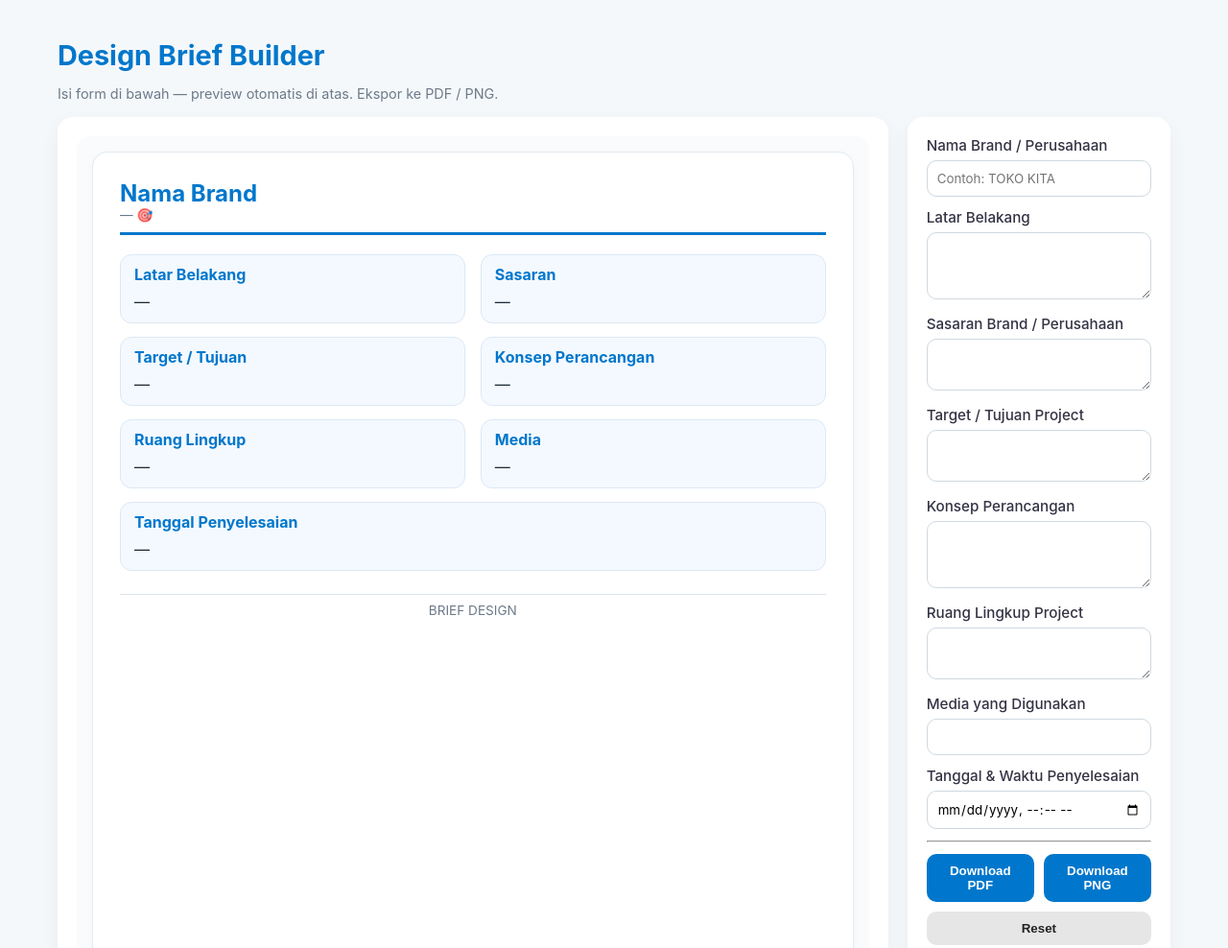
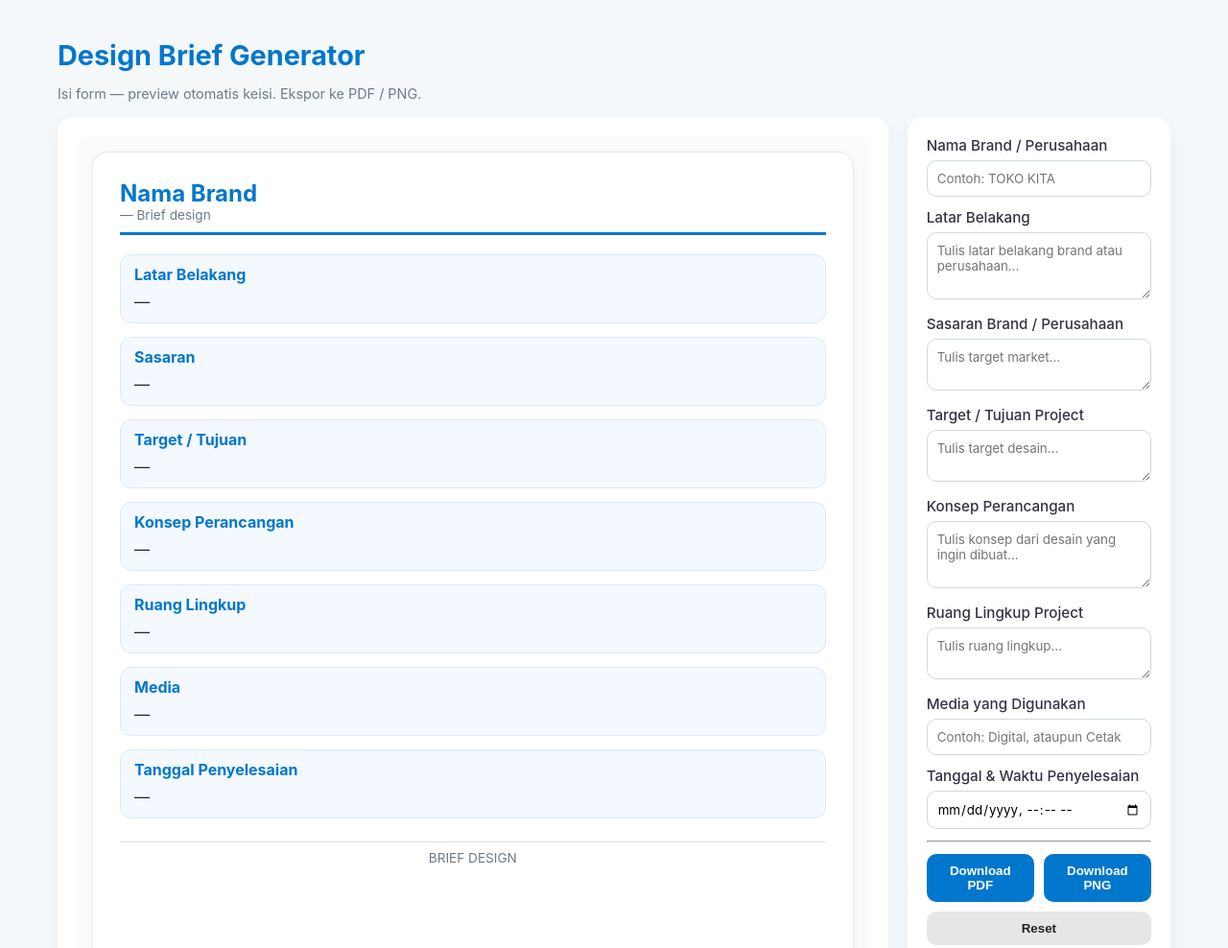
Before and after one commit to Lyf297/BRIEFDESIGN-GENERATOR, a plain HTML site: page index.html in a window 1280 px wide. Shown: the top 988 px of the page at 96% size. Drawn offline with nearby package versions, Linux system fonts and the light colour scheme.

Commit message:
Update index.html

```diff
--- a/index.html
+++ b/index.html
@@ -1,40 +1,140 @@
 <!doctype html>
 <html lang="id">
 <head>
-  <meta charset="utf-8" />
-  <meta name="viewport" content="width=device-width,initial-scale=1" />
-  <title>Design Brief Builder</title>
+<meta charset="utf-8">
+<meta name="viewport" content="width=device-width, initial-scale=1">
+<title>Design Brief Generator</title>
 <link rel="stylesheet" href="style.css">
 </head>
 <body>
 <div class="app">
   <header>
-      <h1>Design Brief Builder</h1>
-      <p class="muted">Isi form di bawah — preview otomatis di atas. Ekspor ke PDF / PNG.</p>
+    <h1>Design Brief Generator</h1>
+    <p class="muted">Isi form — preview otomatis keisi. Ekspor ke PDF / PNG.</p>
   </header>
 
   <main class="grid">
     <!-- PREVIEW -->
     <section class="panel preview-panel">
-        <div class="preview-frame" id="previewFrame">
+      <div class="preview-frame">
         <article class="brief-doc" id="briefDoc">
           <header class="doc-header">
-              <h2 id="vBrand">Nama Brand</h2>
-              <div class="meta"> — 🎯</div>
+            <h2 id="vBrand">TOKO KITA</h2>
+            <div class="meta">— Brief design</div>
           </header>
 
           <div class="brief-body">
             <div class="brief-row">
               <div class="brief-col">
                 <h3>Latar Belakang</h3>
-                  <p id="vBackground">—</p>
-                </div>
-                <div class="brief-col">
-                  <h3>Sasaran</h3>
-                  <p id="vAudience">—</p>
+                <p id="vBackground"></p>
               </div>
             </div>
 
+            <div class="brief-row">
+              <div class="brief-col">
+                <h3>Sasaran</h3>
+                <p id="vAudience"></p>
+              </div>
+            </div>
+
+            <div class="brief-row">
+              <div class="brief-col">
+                <h3>Target / Tujuan</h3>
+                <p id="vGoal"></p>
+              </div>
+            </div>
+
+            <div class="brief-row">
+              <div class="brief-col">
+                <h3>Konsep Perancangan</h3>
+                <p id="vConcept"></p>
+              </div>
+            </div>
+
+            <div class="brief-row">
+              <div class="brief-col">
+                <h3>Ruang Lingkup</h3>
+                <p id="vScope"></p>
+              </div>
+            </div>
+
+            <div class="brief-row">
+              <div class="brief-col">
+                <h3>Media</h3>
+                <p id="vMedia"></p>
+              </div>
+            </div>
+
+            <div class="brief-row">
+              <div class="brief-col">
+                <h3>Tanggal Penyelesaian</h3>
+                <p id="vDeadline"></p>
+              </div>
+            </div>
+          </div>
+
+          <footer class="doc-footer">BRIEF DESIGN</footer>
+        </article>
+      </div>
+    </section>
+
+    <!-- FORM -->
+    <section class="panel form-panel">
+      <form id="briefForm">
+        <label>Nama Brand / Perusahaan
+          <input type="text" name="brand" placeholder="Contoh: TOKO KITA">
+        </label>
+
+        <label>Latar Belakang
+          <textarea name="background" rows="3" placeholder="Tulis latar belakang brand atau perusahaan..."></textarea>
+        </label>
+
+        <label>Sasaran Brand / Perusahaan
+          <textarea name="audience" rows="2" placeholder="Tulis target market..."></textarea>
+        </label>
+
+        <label>Target / Tujuan Project
+          <textarea name="goal" rows="2" placeholder="Tulis target desain..."></textarea>
+        </label>
+
+        <label>Konsep Perancangan
+          <textarea name="concept" rows="3" placeholder="Tulis konsep dari desain yang ingin dibuat..."></textarea>
+        </label>
+
+        <label>Ruang Lingkup Project
+          <textarea name="scope" rows="2" placeholder="Tulis ruang lingkup..."></textarea>
+        </label>
+
+        <label>Media yang Digunakan
+          <input type="text" name="media" placeholder="Contoh: Digital, ataupun Cetak">
+        </label>
+
+        <label>Tanggal & Waktu Penyelesaian
+          <input type="datetime-local" name="deadline">
+        </label>
+
+        <hr>
+
+        <div class="actions">
+          <button type="button" id="exportPdf">Download PDF</button>
+          <button type="button" id="exportPng">Download PNG</button>
+          <button type="reset" id="resetBtn">Reset</button>
+        </div>
+      </form>
+    </section>
+  </main>
+
+  <footer class="page-footer">
+    <small>LYF || BRIEF DESIGN GENERATOR</small>
+  </footer>
+</div>
+
+<script src="https://cdnjs.cloudflare.com/ajax/libs/html2canvas/1.4.1/html2canvas.min.js"></script>
+<script src="https://cdnjs.cloudflare.com/ajax/libs/jspdf/2.5.1/jspdf.umd.min.js"></script>
+<script src="script.js"></script>
+</body>
+            </html>
               <div class="brief-row">
                 <div class="brief-col">
                   <h3>Target / Tujuan</h3>
```
Lines whose indentation alone changed are shown as unchanged.
